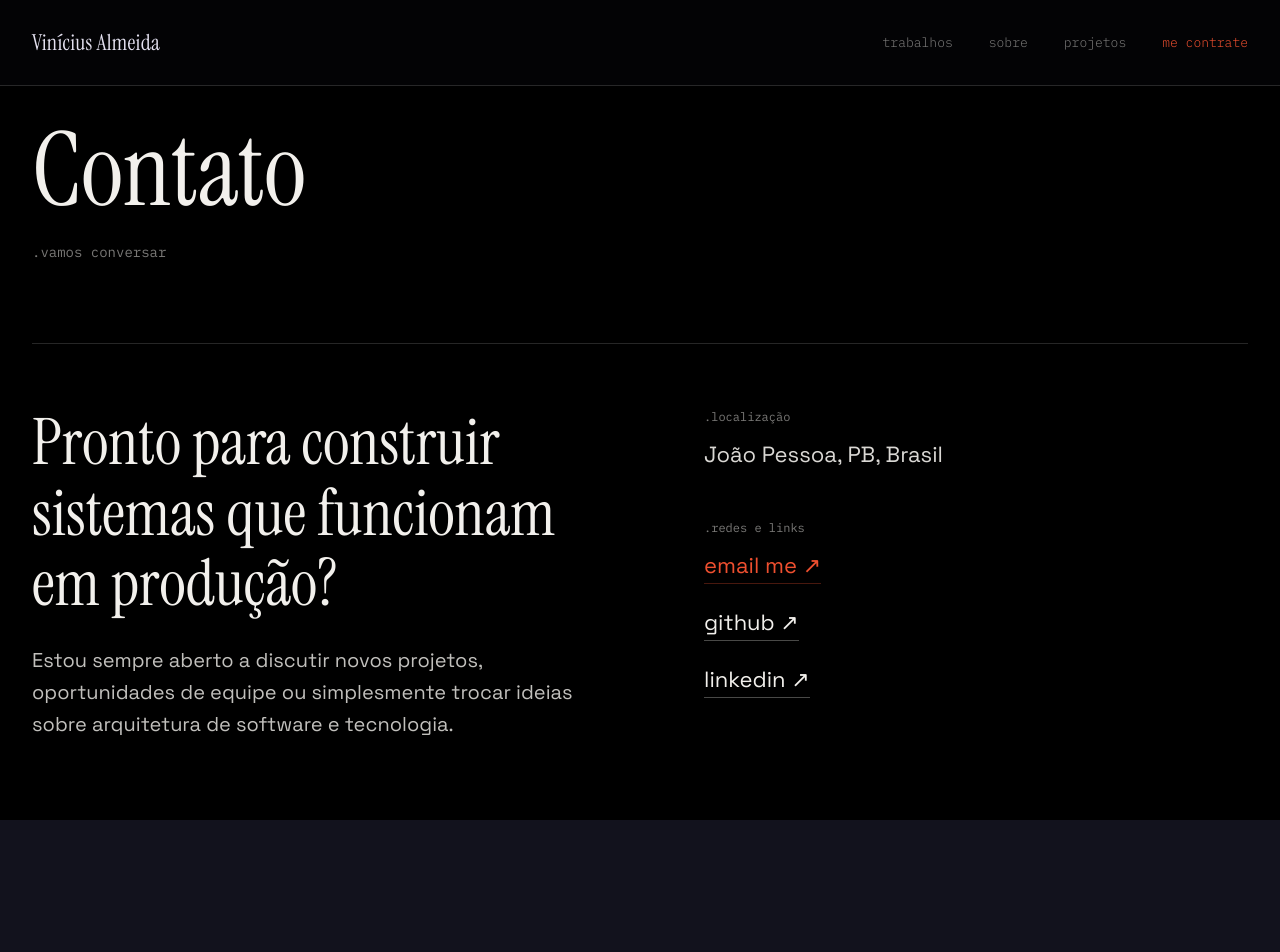
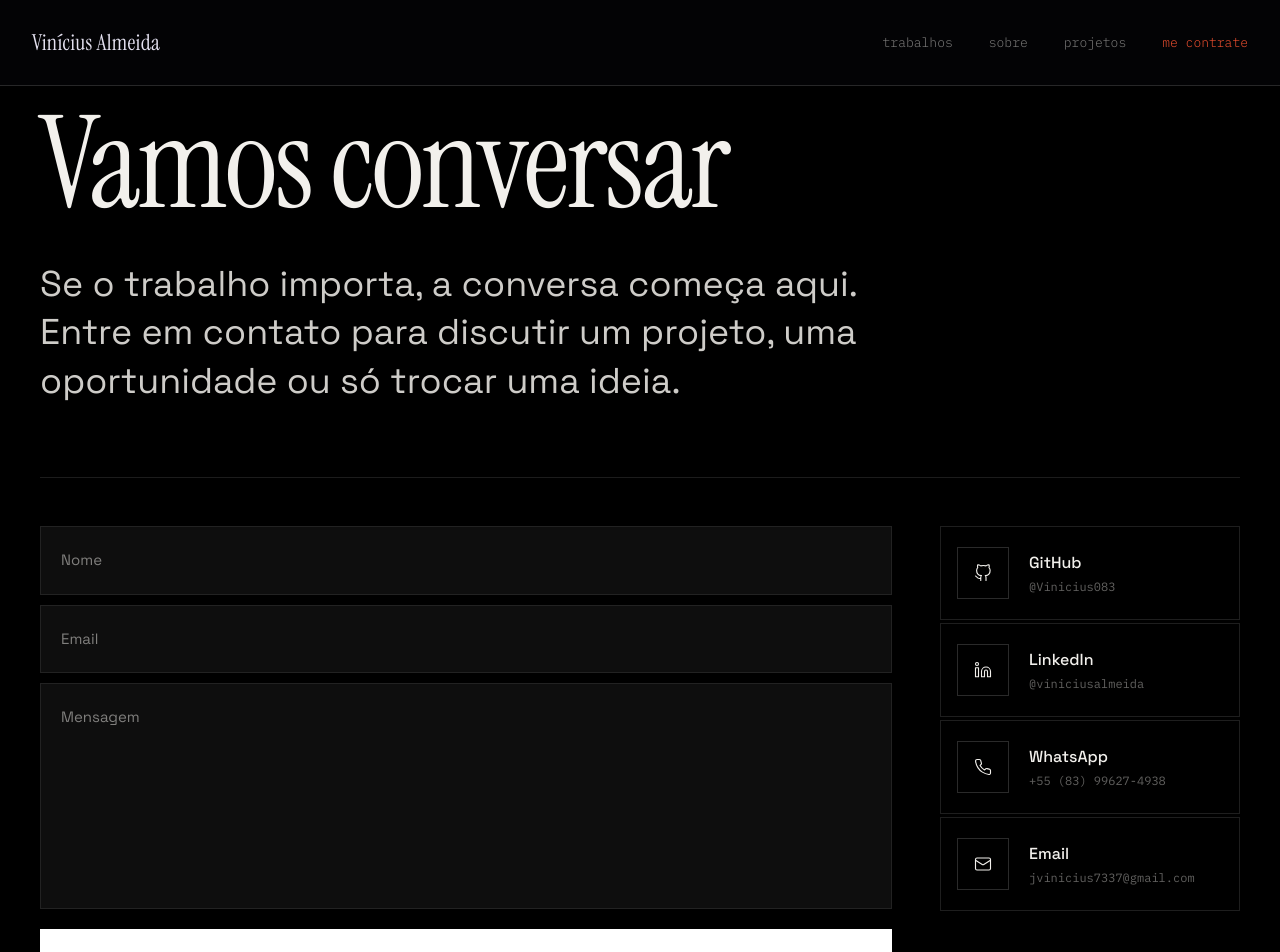
Before and after one commit to Vinicius083/portifolio, a Next.js app: page /contact in a window 1280 px wide. Shown: the top 952 px of the page. Before the commit the page ends 820 px from the top, so only its background shows below. Built offline with nearby package versions, Linux system fonts and the light colour scheme.

Commit message:
feat: integrate EmailJS for contact form submission and add social links section

```diff
--- a/src/app/contact/page.tsx
+++ b/src/app/contact/page.tsx
@@ -1,160 +1,345 @@
-import React from "react";
+"use client";
+
+import React, { useRef, useState } from "react";
+import emailjs from "@emailjs/browser";
+
+const FONT_SANS = "var(--font-space-grotesk), sans-serif";
+const FONT_SERIF = "var(--font-instrument-serif), serif";
+const FONT_MONO = "var(--font-ibm-plex-mono), monospace";
+
+const GithubIcon = () => (
+  <svg
+    width={18}
+    height={18}
+    viewBox="0 0 24 24"
+    fill="none"
+    stroke="currentColor"
+    strokeWidth="1.5"
+    strokeLinecap="round"
+    strokeLinejoin="round"
+  >
+    <path d="M9 19c-5 1.5-5-2.5-7-3m14 6v-3.87a3.37 3.37 0 0 0-.94-2.61c3.14-.35 6.44-1.54 6.44-7A5.44 5.44 0 0 0 20 4.77 5.07 5.07 0 0 0 19.91 1S18.73.65 16 2.48a13.38 13.38 0 0 0-7 0C6.27.65 5.09 1 5.09 1A5.07 5.07 0 0 0 5 4.77a5.44 5.44 0 0 0-1.5 3.78c0 5.42 3.3 6.61 6.44 7A3.37 3.37 0 0 0 9 18.13V22" />
+  </svg>
+);
+
+const LinkedinIcon = () => (
+  <svg
+    width={18}
+    height={18}
+    viewBox="0 0 24 24"
+    fill="none"
+    stroke="currentColor"
+    strokeWidth="1.5"
+    strokeLinecap="round"
+    strokeLinejoin="round"
+  >
+    <path d="M16 8a6 6 0 0 1 6 6v7h-4v-7a2 2 0 0 0-2-2 2 2 0 0 0-2 2v7h-4v-7a6 6 0 0 1 6-6z" />
+    <rect x="2" y="9" width="4" height="12" />
+    <circle cx="4" cy="4" r="2" />
+  </svg>
+);
+
+const WhatsAppIcon = () => (
+  <svg
+    width={18}
+    height={18}
+    viewBox="0 0 24 24"
+    fill="none"
+    stroke="currentColor"
+    strokeWidth="1.5"
+    strokeLinecap="round"
+    strokeLinejoin="round"
+  >
+    <path d="M22 16.92v3a2 2 0 0 1-2.18 2 19.79 19.79 0 0 1-8.63-3.07 19.5 19.5 0 0 1-6-6 19.79 19.79 0 0 1-3.07-8.67A2 2 0 0 1 4.11 2h3a2 2 0 0 1 2 1.72 12.84 12.84 0 0 0 .7 2.81 2 2 0 0 1-.45 2.11L8.09 9.91a16 16 0 0 0 6 6l1.27-1.27a2 2 0 0 1 2.11-.45 12.84 12.84 0 0 0 2.81.7A2 2 0 0 1 22 16.92z" />
+  </svg>
+);
+
+const MailIcon = () => (
+  <svg
+    width={18}
+    height={18}
+    viewBox="0 0 24 24"
+    fill="none"
+    stroke="currentColor"
+    strokeWidth="1.5"
+    strokeLinecap="round"
+    strokeLinejoin="round"
+  >
+    <rect x="2" y="4" width="20" height="16" rx="2" />
+    <path d="m22 7-8.97 5.7a1.94 1.94 0 0 1-2.06 0L2 7" />
+  </svg>
+);
+
+const socialLinks = [
+  {
+    name: "GitHub",
+    username: "@Vinicius083",
+    url: "https://github.com/Vinicius083",
+    Icon: GithubIcon,
+  },
+  {
+    name: "LinkedIn",
+    username: "@viniciusalmeida",
+    url: "https://linkedin.com/in/",
+    Icon: LinkedinIcon,
+  },
+  {
+    name: "WhatsApp",
+    username: "+55 (83) 99627-4938",
+    url: "https://wa.me/5583996274938",
+    Icon: WhatsAppIcon,
+  },
+  {
+    name: "Email",
+    username: "jvinicius7337@gmail.com",
+    url: "mailto:jvinicius7337@gmail.com",
+    Icon: MailIcon,
+  },
+];
+
+const inputStyle: React.CSSProperties = {
+  display: "block",
+  width: "100%",
+  background: "#0e0e0e",
+  border: "1px solid #222",
+  padding: "22px 20px",
+  color: "#F2F0EC",
+  outline: "none",
+  fontFamily: FONT_SANS,
+  fontSize: 15,
+};
 
 export default function ContactPage() {
+  const formRef = useRef<HTMLFormElement>(null);
+  const [isSending, setIsSending] = useState(false);
+  const [feedback, setFeedback] = useState<string | null>(null);
+
+  const sendEmail = (e: React.FormEvent<HTMLFormElement>) => {
+    e.preventDefault();
+    if (!formRef.current) return;
+    setIsSending(true);
+    setFeedback(null);
+    emailjs
+      .sendForm(
+        "YOUR_SERVICE_ID",
+        "YOUR_TEMPLATE_ID",
+        formRef.current,
+        "YOUR_PUBLIC_KEY",
+      )
+      .then(
+        () => {
+          setFeedback("Mensagem enviada com sucesso!");
+          setIsSending(false);
+          formRef.current?.reset();
+        },
+        (err) => {
+          console.error(err);
+          setFeedback("Erro ao enviar. Tente novamente.");
+          setIsSending(false);
+        },
+      );
+  };
+
   return (
     <div
       style={{
-        background: "#000000",
+        background: "#000",
         color: "#F2F0EC",
         minHeight: "100vh",
-        paddingBottom: "10vh",
-        fontFamily: "var(--font-space-grotesk), sans-serif",
+        paddingBottom: "12vh",
+        fontFamily: FONT_SANS,
       }}
     >
-      <div style={{ height: 120 }} />
+      <div style={{ height: 100 }} />
 
-      <main className="px-6 md:px-8 max-w-[1600px] mx-auto">
-        <div style={{ marginBottom: 80 }}>
+      <main style={{ maxWidth: 1600, margin: "0 auto", padding: "0 40px" }}>
+        {/* ── Título ── */}
         <h1
           style={{
-              fontFamily: "var(--font-instrument-serif), serif",
-              fontSize: "clamp(48px, 8vw, 120px)",
+            fontFamily: FONT_SERIF,
+            fontSize: "clamp(56px, 10vw, 140px)",
             lineHeight: 1,
             fontWeight: 400,
-              margin: 0,
+            margin: "0 0 32px",
+            letterSpacing: "-0.02em",
           }}
         >
-            Contato
+          Vamos conversar
         </h1>
+
+        {/* ── Subtítulo ── */}
+        <p
+          style={{
+            fontFamily: FONT_SANS,
+            fontSize: "clamp(20px, 2.8vw, 38px)",
+            lineHeight: 1.35,
+            fontWeight: 400,
+            opacity: 0.85,
+            maxWidth: 820,
+            margin: "0 0 72px",
+          }}
+        >
+          Se o trabalho importa, a conversa começa aqui. Entre em contato para
+          discutir um projeto, uma oportunidade ou só trocar uma ideia.
+        </p>
+
+        {/* ── Linha separadora ── */}
+        <div style={{ borderTop: "1px solid #1c1c1c", marginBottom: 48 }} />
+
+        {/* ── Layout: Form + Social ── */}
+        <div className="flex flex-col lg:flex-row gap-12 lg:gap-[48px] items-start">
+          {/* Form — ocupa o espaço disponível */}
+          <div className="w-full lg:flex-1 lg:min-w-0">
+            <form ref={formRef} onSubmit={sendEmail}>
               <div
                 style={{
-              fontFamily: "var(--font-ibm-plex-mono), monospace",
-              fontSize: 14,
-              opacity: 0.5,
-              marginTop: 20,
+                  display: "flex",
+                  flexDirection: "column",
+                  gap: 10,
+                  marginBottom: 20,
                 }}
               >
-            .vamos conversar
-          </div>
+                <input
+                  type="text"
+                  name="user_name"
+                  placeholder="Nome"
+                  required
+                  style={inputStyle}
+                />
+                <input
+                  type="email"
+                  name="user_email"
+                  placeholder="Email"
+                  required
+                  style={inputStyle}
+                />
+                <textarea
+                  name="message"
+                  placeholder="Mensagem"
+                  required
+                  rows={8}
+                  style={{ ...inputStyle, resize: "none" }}
+                />
               </div>
 
-        <section className="flex flex-col md:flex-row gap-16 md:gap-32 border-t border-white/15 pt-16">
-          <div className="flex-1">
-            <h2
+              <button
+                type="submit"
+                disabled={isSending}
                 style={{
-                fontFamily: "var(--font-instrument-serif), serif",
-                fontSize: "clamp(32px, 5vw, 64px)",
-                lineHeight: 1.1,
-                fontWeight: 400,
-                marginBottom: 24,
+                  display: "block",
+                  width: "100%",
+                  background: "#fff",
+                  color: "#000",
+                  padding: "20px 24px",
+                  marginTop: 2,
+                  fontFamily: FONT_SANS,
+                  fontSize: 15,
+                  fontWeight: 500,
+                  border: "none",
+                  letterSpacing: "0.04em",
+                  opacity: isSending ? 0.6 : 1,
+                  transition: "opacity 0.2s",
                 }}
               >
-              Pronto para construir sistemas que funcionam em produção?
-            </h2>
-            <p
+                {isSending ? "Enviando..." : "Submit"}
+              </button>
+
+              {feedback && (
+                <div
                   style={{
-                fontFamily: "var(--font-space-grotesk), sans-serif",
-                fontSize: 20,
-                lineHeight: 1.6,
-                opacity: 0.8,
-                maxWidth: 600,
+                    marginTop: 14,
+                    padding: "12px 16px",
+                    fontFamily: FONT_MONO,
+                    fontSize: 13,
+                    color: feedback.includes("sucesso") ? "#4ade80" : "#ef4444",
+                    border: `1px solid ${feedback.includes("sucesso") ? "#4ade80" : "#ef4444"}`,
                   }}
                 >
-              Estou sempre aberto a discutir novos projetos, oportunidades de equipe ou simplesmente trocar ideias sobre arquitetura de software e tecnologia.
-            </p>
+                  {feedback}
+                </div>
+              )}
+            </form>
           </div>
 
-          <div className="flex-1 flex flex-col gap-12">
+          {/* Social links — coluna estreita à direita */}
+          <div className="w-full lg:w-[300px] shrink-0">
+            <ul
+              style={{
+                listStyle: "none",
+                padding: 0,
+                margin: 0,
+                display: "flex",
+                flexDirection: "column",
+                gap: 3,
+              }}
+            >
+              {socialLinks.map(({ name, username, url, Icon }, idx) => (
+                <li key={idx}>
+                  <a
+                    href={url}
+                    target="_blank"
+                    rel="noreferrer"
+                    style={{
+                      display: "flex",
+                      alignItems: "center",
+                      gap: 20,
+                      padding: "20px 16px",
+                      border: "1px solid #1e1e1e",
+                      textDecoration: "none",
+                      color: "#F2F0EC",
+                      transition: "border-color 0.2s, background 0.2s",
+                    }}
+                    onMouseEnter={(e) => {
+                      const el = e.currentTarget as HTMLAnchorElement;
+                      el.style.borderColor = "rgba(255,255,255,0.2)";
+                      el.style.background = "rgba(255,255,255,0.03)";
+                    }}
+                    onMouseLeave={(e) => {
+                      const el = e.currentTarget as HTMLAnchorElement;
+                      el.style.borderColor = "#1e1e1e";
+                      el.style.background = "transparent";
+                    }}
+                  >
+                    <div
+                      style={{
+                        width: 52,
+                        height: 52,
+                        border: "1px solid #2a2a2a",
+                        display: "flex",
+                        alignItems: "center",
+                        justifyContent: "center",
+                        flexShrink: 0,
+                      }}
+                    >
+                      <Icon />
+                    </div>
                     <div>
                       <div
                         style={{
-                  fontFamily: "var(--font-ibm-plex-mono), monospace",
-                  fontSize: 12,
-                  opacity: 0.5,
-                  marginBottom: 12,
+                          fontFamily: FONT_SANS,
+                          fontSize: 16,
+                          fontWeight: 500,
                         }}
                       >
-                .localização
+                        {name}
                       </div>
                       <div
                         style={{
-                  fontFamily: "var(--font-space-grotesk), sans-serif",
-                  fontSize: 22,
-                  opacity: 0.9,
+                          fontFamily: FONT_MONO,
+                          fontSize: 12,
+                          opacity: 0.4,
+                          marginTop: 3,
                         }}
                       >
-                João Pessoa, PB, Brasil
+                        {username}
                       </div>
                     </div>
-
-            <div>
-              <div
-                style={{
-                  fontFamily: "var(--font-ibm-plex-mono), monospace",
-                  fontSize: 12,
-                  opacity: 0.5,
-                  marginBottom: 12,
-                }}
-              >
-                .redes e links
-              </div>
-              <ul className="flex flex-col gap-6" style={{ padding: 0, margin: 0, listStyle: "none" }}>
-                <li>
-                  <a
-                    href="mailto:contato@exemplo.com"
-                    style={{
-                      fontFamily: "var(--font-space-grotesk), sans-serif",
-                      fontSize: 22,
-                      color: "rgba(238, 79, 47, 1)",
-                      textDecoration: "none",
-                      borderBottom: "1px solid rgba(238, 79, 47, 0.3)",
-                      paddingBottom: 4,
-                    }}
-                    className="hover:border-[rgba(238,79,47,1)] transition-colors"
-                  >
-                    email me ↗
                   </a>
                 </li>
-                <li>
-                  <a
-                    href="https://github.com/Vinicius083"
-                    target="_blank"
-                    rel="noreferrer"
-                    style={{
-                      fontFamily: "var(--font-space-grotesk), sans-serif",
-                      fontSize: 22,
-                      color: "#F2F0EC",
-                      textDecoration: "none",
-                      borderBottom: "1px solid rgba(242, 240, 236, 0.3)",
-                      paddingBottom: 4,
-                    }}
-                    className="hover:border-[#F2F0EC] transition-colors"
-                  >
-                    github ↗
-                  </a>
-                </li>
-                <li>
-                  <a
-                    href="https://linkedin.com/in/"
-                    target="_blank"
-                    rel="noreferrer"
-                    style={{
-                      fontFamily: "var(--font-space-grotesk), sans-serif",
-                      fontSize: 22,
-                      color: "#F2F0EC",
-                      textDecoration: "none",
-                      borderBottom: "1px solid rgba(242, 240, 236, 0.3)",
-                      paddingBottom: 4,
-                    }}
-                    className="hover:border-[#F2F0EC] transition-colors"
-                  >
-                    linkedin ↗
-                  </a>
-                </li>
+              ))}
             </ul>
           </div>
         </div>
-        </section>
       </main>
     </div>
   );
```
Lines whose indentation alone changed are shown as unchanged.
